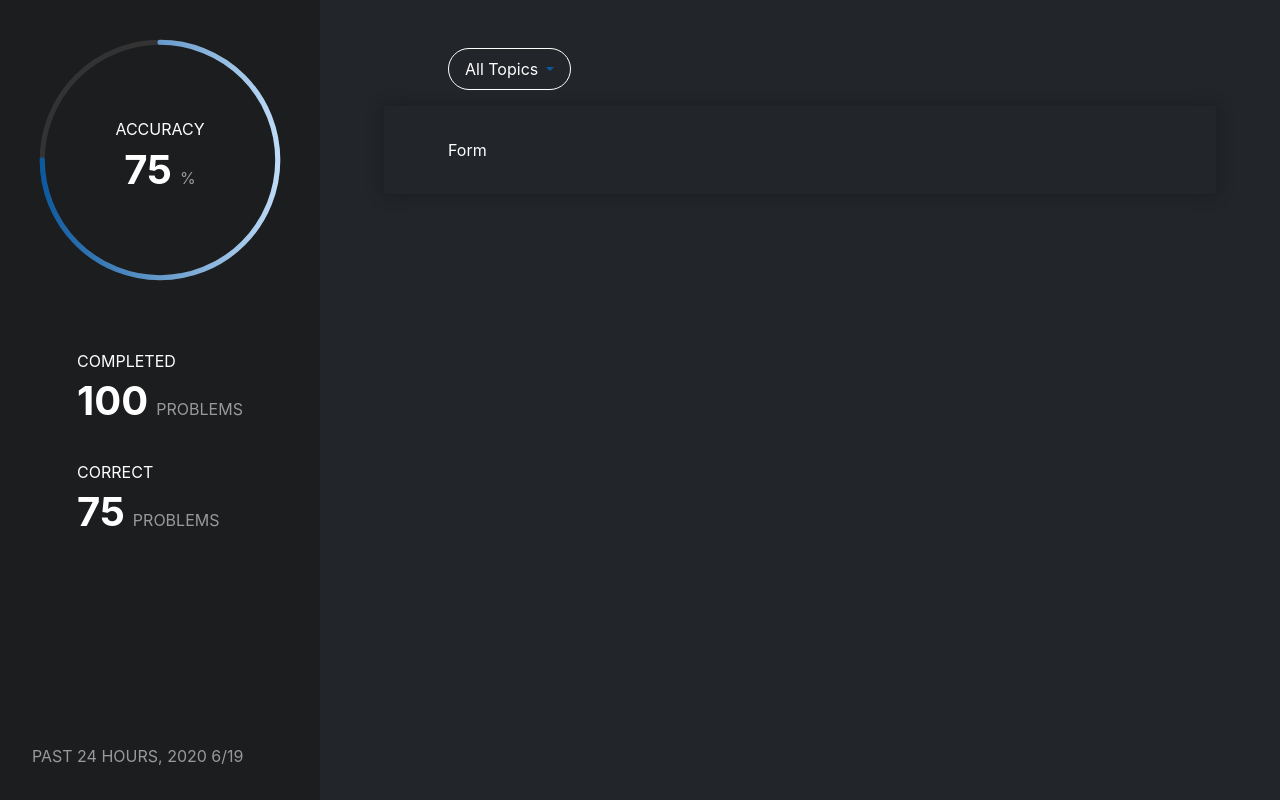
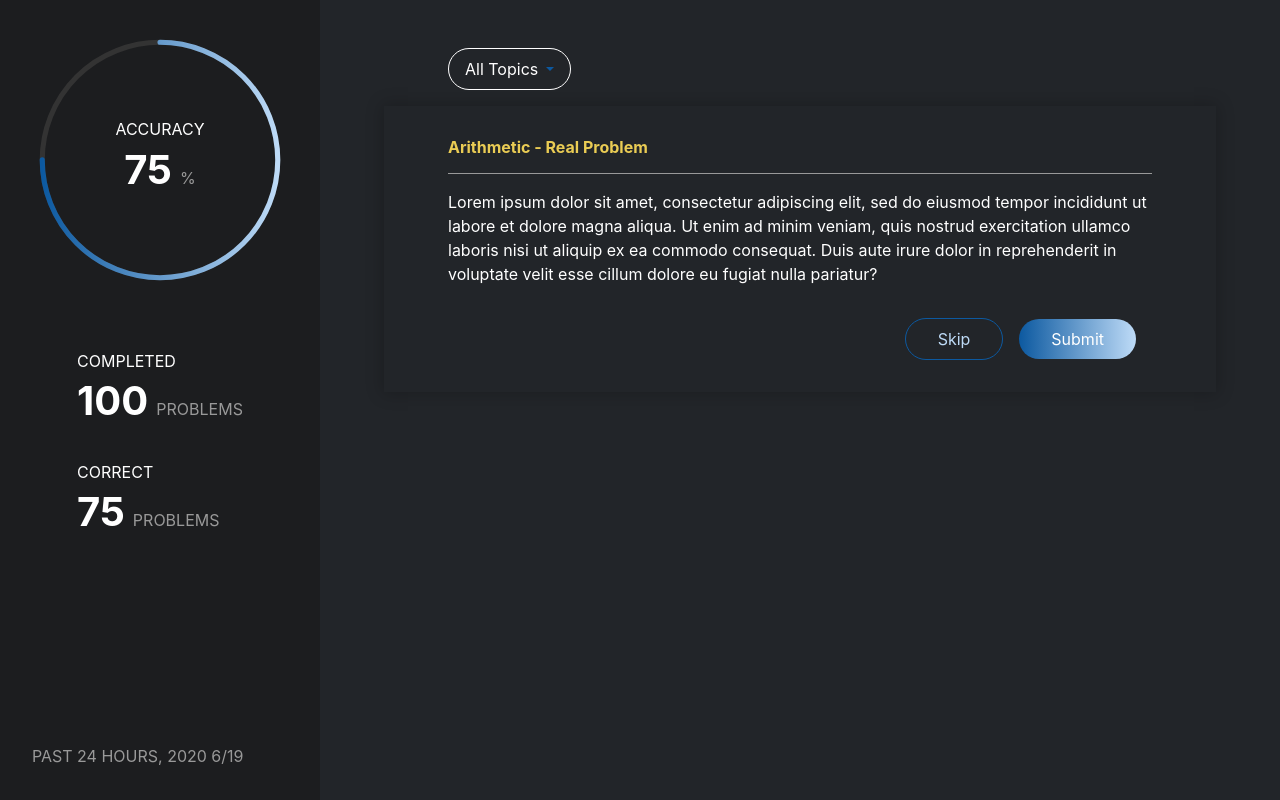
Before and after one commit to VictorCazanave/avancevl-exam, a React (Create React App) app: page / in a window 1280 px wide. Built offline with nearby package versions, Linux system fonts and the light colour scheme.

Commit message:
Add exercise form with example

```diff
--- a/src/components/Exercise/Exercise.js
+++ b/src/components/Exercise/Exercise.js
@@ -1,12 +1,15 @@
 import React from 'react';
 import ExerciseFilters from './ExerciseFilters';
 import ExerciseForm from './ExerciseForm';
+import ExerciseExample from './ExerciseExample';
 
 function Exercise() {
 	return (
 		<main className="exercise">
 			<ExerciseFilters />
-			<ExerciseForm />
+			<ExerciseForm title="Arithmetic - Real Problem">
+				<ExerciseExample />
+			</ExerciseForm>
 		</main>
 	)
 }
--- /dev/null
+++ b/src/components/Exercise/ExerciseExample.js
@@ -0,0 +1,13 @@
+import React from 'react';
+
+function ExerciseExample() {
+	return (
+		<div className="example">
+			<p className="example__question">
+				Lorem ipsum dolor sit amet, consectetur adipiscing elit, sed do eiusmod tempor incididunt ut labore et dolore magna aliqua. Ut enim ad minim veniam, quis nostrud exercitation ullamco laboris nisi ut aliquip ex ea commodo consequat. Duis aute irure dolor in reprehenderit in voluptate velit esse cillum dolore eu fugiat nulla pariatur?
+			</p>
+		</div>
+	)
+}
+
+export default ExerciseExample;
--- a/src/components/Exercise/ExerciseForm.js
+++ b/src/components/Exercise/ExerciseForm.js
@@ -1,9 +1,15 @@
-import React from 'react'
+import React from 'react';
+import Button from 'react-bootstrap/Button';
 
-function ExerciseForm() {
+function ExerciseForm({ title, children }) {
 	return (
 		<form className="form">
-			Form
+			<h2 className="form__title">{title}</h2>
+			{children}
+			<footer className="form__footer">
+				<Button variant="outline-secondary" className="form__footer__skip">Skip</Button>
+				<Button variant="primary" type="submit">Submit</Button>
+			</footer>
 		</form>
 	)
 }
--- a/src/index.scss
+++ b/src/index.scss
@@ -4,4 +4,5 @@
 @import "./styles/base";
 @import "./styles/progress";
 @import "./styles/select";
+@import "./styles/buttons";
 @import "./styles/app";
--- a/src/styles/_app.scss
+++ b/src/styles/_app.scss
@@ -67,7 +67,25 @@
 
 .form {
   padding: 1rem;
-  box-shadow: 0 0 1rem 0.1rem rgba(0, 0, 0, 0.2);
+  box-shadow: $box-shadow-dark;
+
+  &__title {
+    margin-bottom: 1rem;
+    color: $color-yellow;
+    font-weight: bold;
+    text-align: center;
+  }
+
+  &__footer {
+    padding: 2rem 1rem 0;
+    display: flex;
+    flex-direction: column;
+    align-items: center;
+
+    &__skip {
+      margin-bottom: 1rem;
+    }
+  }
 }
 
 @media (min-width: $screen-large) {
@@ -112,5 +130,22 @@
 
   .form {
     padding: 2rem 4rem;
+
+    &__title {
+      padding-bottom: 1rem;
+      margin-bottom: 1rem;
+      border-bottom: 1px solid $color-gray-light;
+      text-align: left;
+    }
+
+    &__footer {
+      flex-direction: row;
+      justify-content: flex-end;
+
+      &__skip {
+        margin-bottom: 0;
+        margin-right: 1rem;
+      }
+    }
   }
 }
--- /dev/null
+++ b/src/styles/_buttons.scss
@@ -0,0 +1,20 @@
+/* Override default style of bootstrap buttons */
+.btn {
+  padding: 0.5rem 2rem;
+  border-radius: 100rem;
+}
+
+.btn-primary {
+  border: none;
+  background: linear-gradient(to right, $color-blue, $color-blue-light);
+}
+
+.btn-outline-secondary {
+  border-color: $color-blue;
+  color: $color-blue-light;
+
+  &:hover {
+    border-color: $color-blue;
+    background-color: $color-blue;
+  }
+}
```
